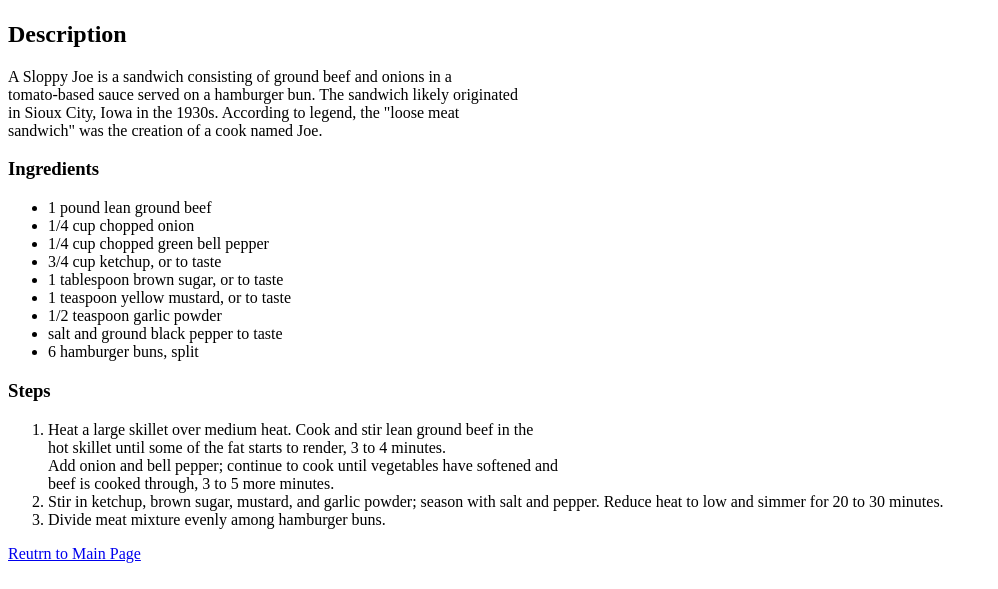
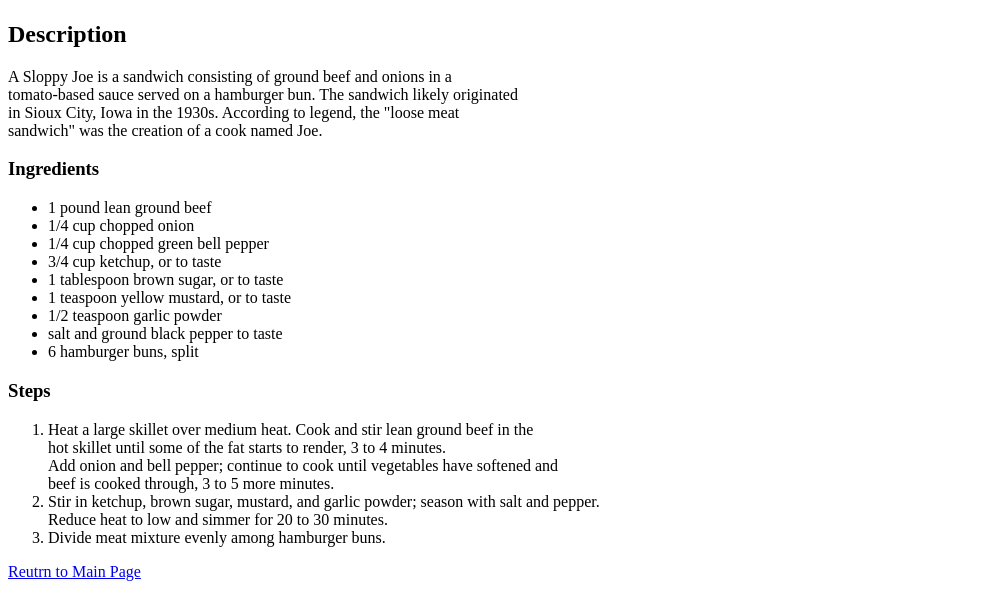
Before and after one commit to ismaelgalarza1/odin-recipes, a plain HTML site: page recipes/sloppyjoe.html in a window 1280 px wide. Shown: the part 583-1172 px from the top of the page, without its empty margins (0-998 px from the left). Drawn offline with Linux system fonts and the light colour scheme.

Commit message:
removed unnecessary breaks from muffin recipe. Added a break to step 2 on sloppy joe recipe

```diff
--- a/recipes/sloppyjoe.html
+++ b/recipes/sloppyjoe.html
@@ -41,7 +41,7 @@
         </li>
         <li>
             Stir in ketchup, brown sugar, mustard, and garlic powder; season with salt
-            and pepper. Reduce heat to low and simmer for 20 to 30 minutes.
+            and pepper.<br/>Reduce heat to low and simmer for 20 to 30 minutes.
         </li>
         <li>
             Divide meat mixture evenly among hamburger buns.
```
Also changed, not shown: recipes/englishmuffin.html (+1 -1 lines).
